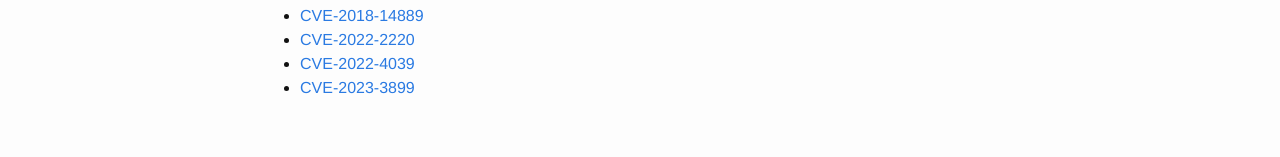
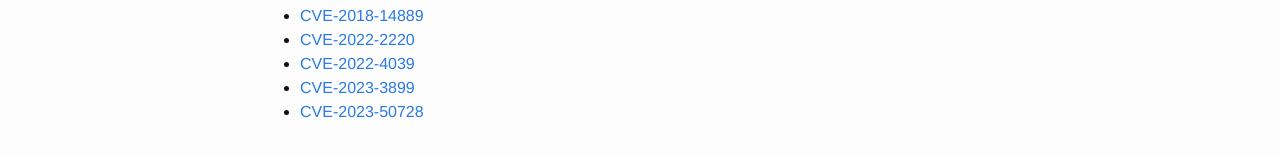
Before and after one commit to alan-mushi/alan-mushi.github.io, a Jekyll site: the page built from about.md, in a window 1280 px wide. Shown: the part 286-443 px from the top of the page. Built offline with Jekyll 4.4.1, drawn with Linux system fonts in a browser that asks for light colours.

Commit message:
Update about.md

```diff
--- a/about.md
+++ b/about.md
@@ -14,3 +14,4 @@ CVEs I contributed to or discovered:
 * [CVE-2022-2220](https://access.redhat.com/security/cve/cve-2022-2220)
 * [CVE-2022-4039](https://access.redhat.com/security/cve/cve-2022-4039)
 * [CVE-2023-3899](https://access.redhat.com/security/cve/CVE-2023-3899)
+* [CVE-2023-50728](https://github.com/octokit/webhooks.js/security/advisories/GHSA-pwfr-8pq7-x9qv)
```
